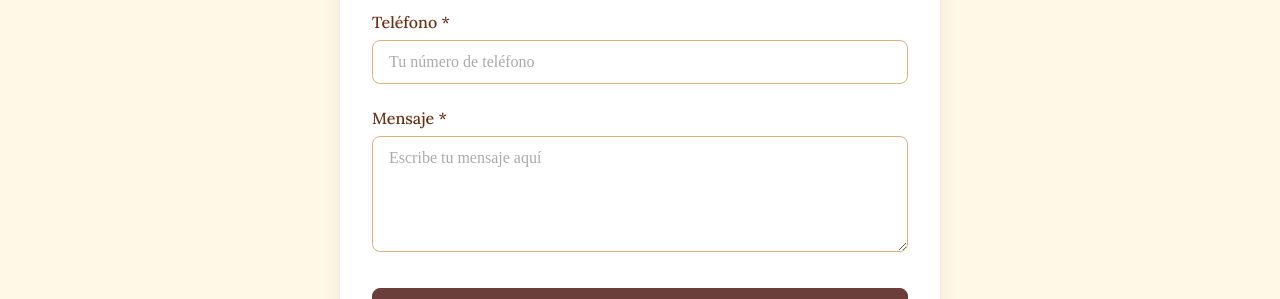
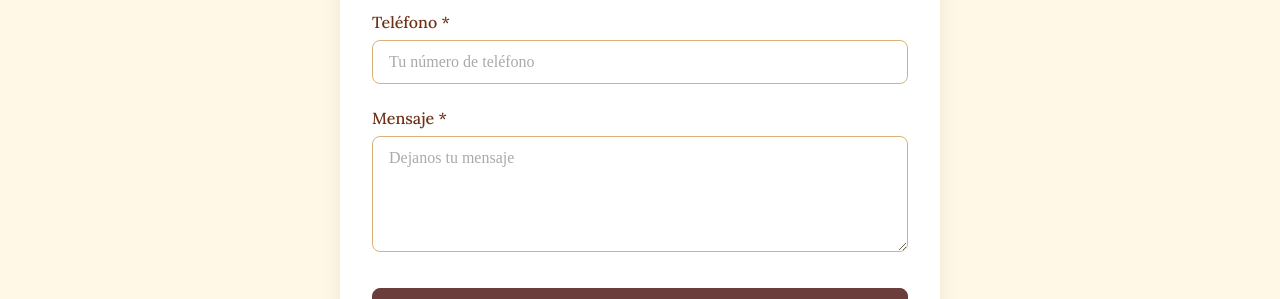
Before and after one commit to agustintamb/restaurant-frontend, a React (Vite) app: page / in a window 1280 px wide. Shown: the part 2860-3159 px from the top of the page. Built offline with nearby package versions, Linux system fonts and the light colour scheme.

Commit message:
Leave msg text

```diff
--- a/src/components/ContactForm/ContactForm.tsx
+++ b/src/components/ContactForm/ContactForm.tsx
@@ -129,7 +129,7 @@ const ContactForm = () => {
             name="message"
             value={formData.message}
             onChange={handleChange}
-            placeholder="Escribe tu mensaje aquí"
+            placeholder="Dejanos tu mensaje"
             rows={5}
             required
           />
```
